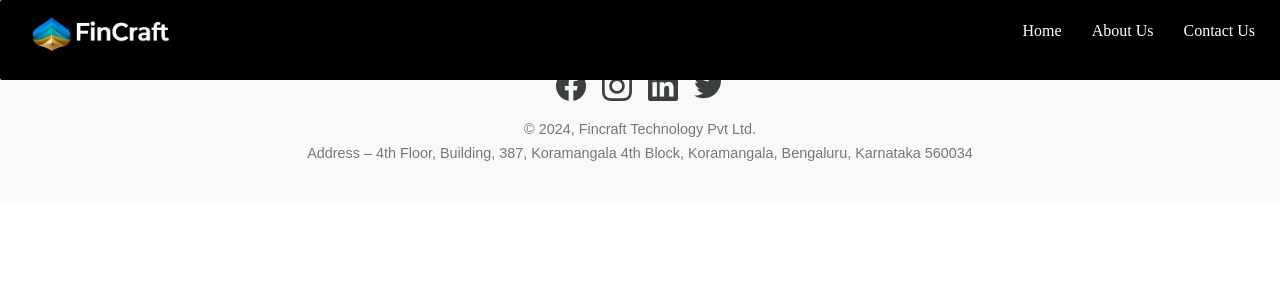
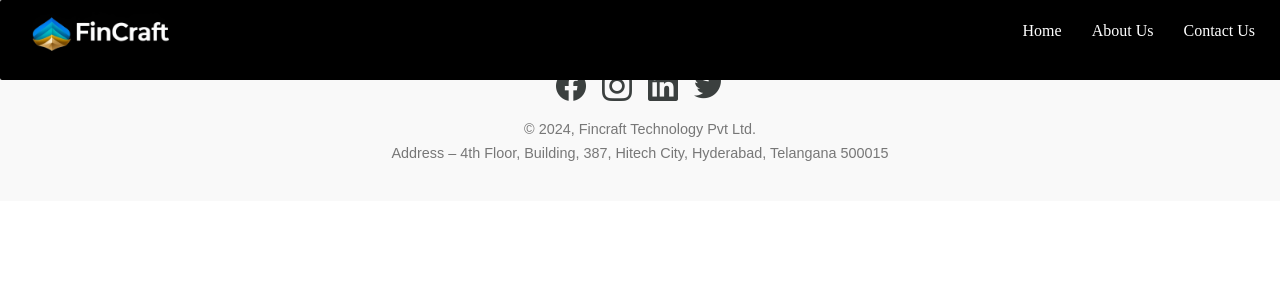
Before and after one commit to Banda-Aakash/FinCraft-Website, a React (Create React App) app: page /book in a window 1280 px wide. Shown: the top 300 px of the page. Built offline with nearby package versions, Linux system fonts and the light colour scheme.

Commit message:
Footer Changes

```diff
--- a/src/Components/Footer.js
+++ b/src/Components/Footer.js
@@ -31,7 +31,7 @@ const Footer = () => {
       <div className="footer-company">
         <p>© 2024, Fincraft Technology Pvt Ltd.</p>
         <p>
-          Address – 4th Floor, Building, 387, Koramangala 4th Block, Koramangala, Bengaluru, Karnataka 560034
+          Address – 4th Floor, Building, 387, Hitech City, Hyderabad, Telangana 500015
         </p>
       </div>
     </footer>
```
